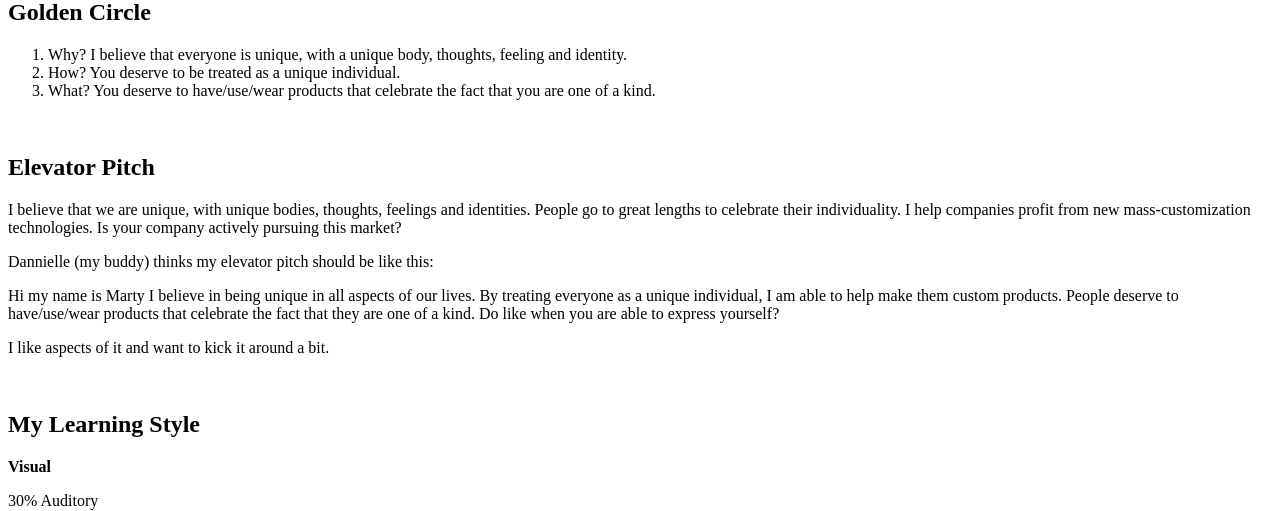
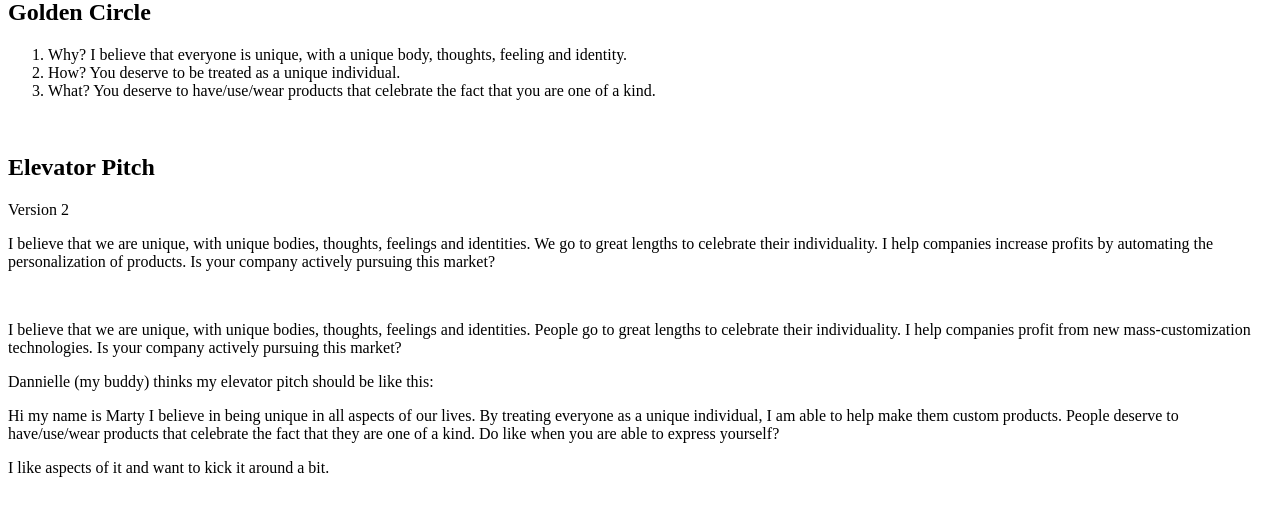
Before and after one commit to MartyBonacci/personal-development, a PHP site: page / in a window 1280 px wide. Shown: the part 428-939 px from the top of the page. Run offline with PHP 8.4, Linux system fonts and the light colour scheme.

Commit message:
added version 2 the elevator pitch

```diff
--- a/index.php
+++ b/index.php
@@ -31,6 +31,16 @@
 		</ol>
 		<br/>
 		<h2>Elevator Pitch</h2>
+		<p>Version 2</p>
+		<p>I believe that we are unique, with unique bodies, thoughts, feelings and identities.
+
+			We go to great lengths to celebrate their individuality.
+
+			I help companies increase profits by automating the personalization of products.
+
+			Is your company actively pursuing this market?
+		</p>
+		<br/>
 		<p>I believe that we are unique, with unique bodies, thoughts, feelings and identities.
 			People go to great lengths to celebrate their individuality.
 			I help companies profit from new mass-customization technologies.
```
